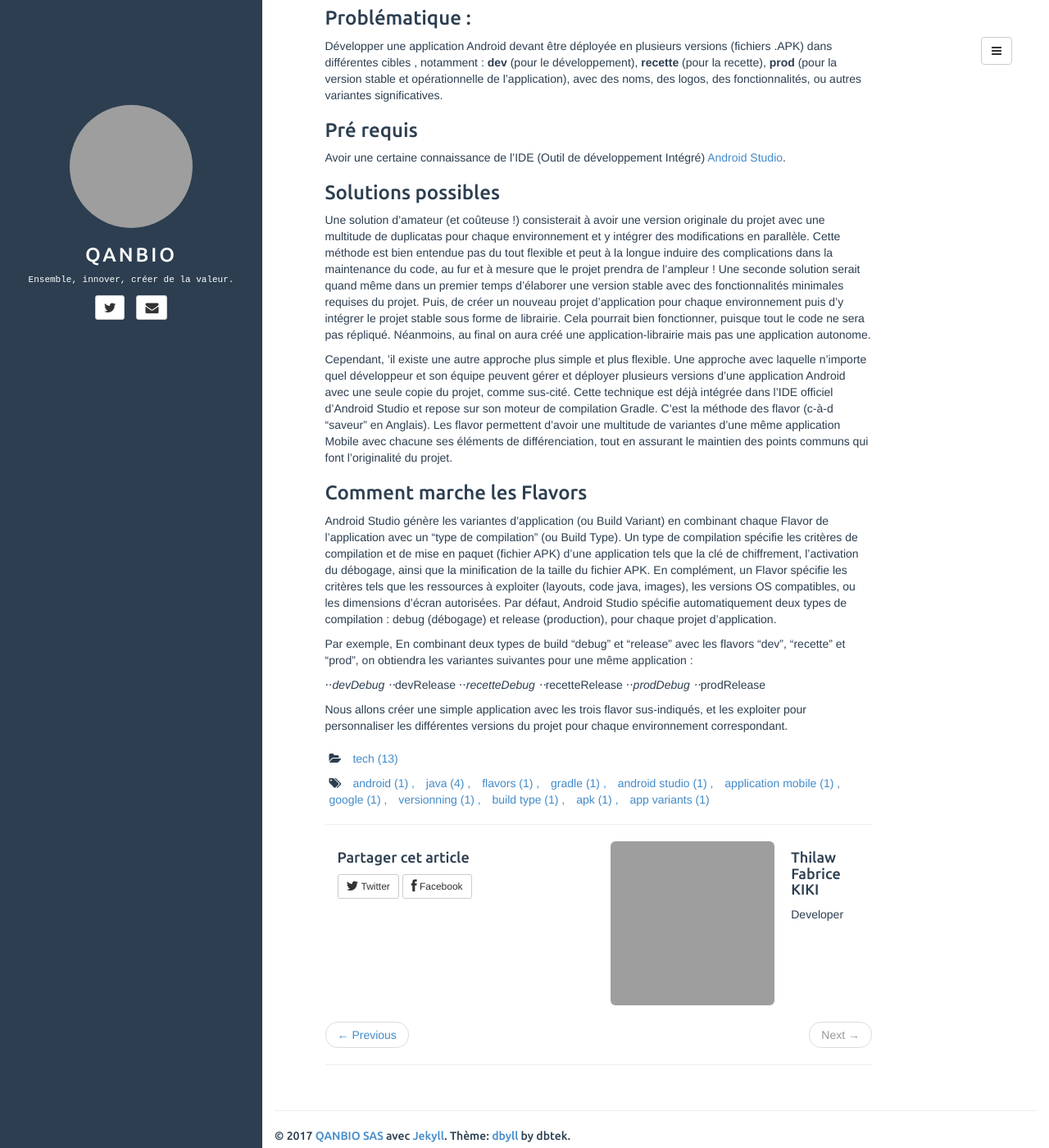
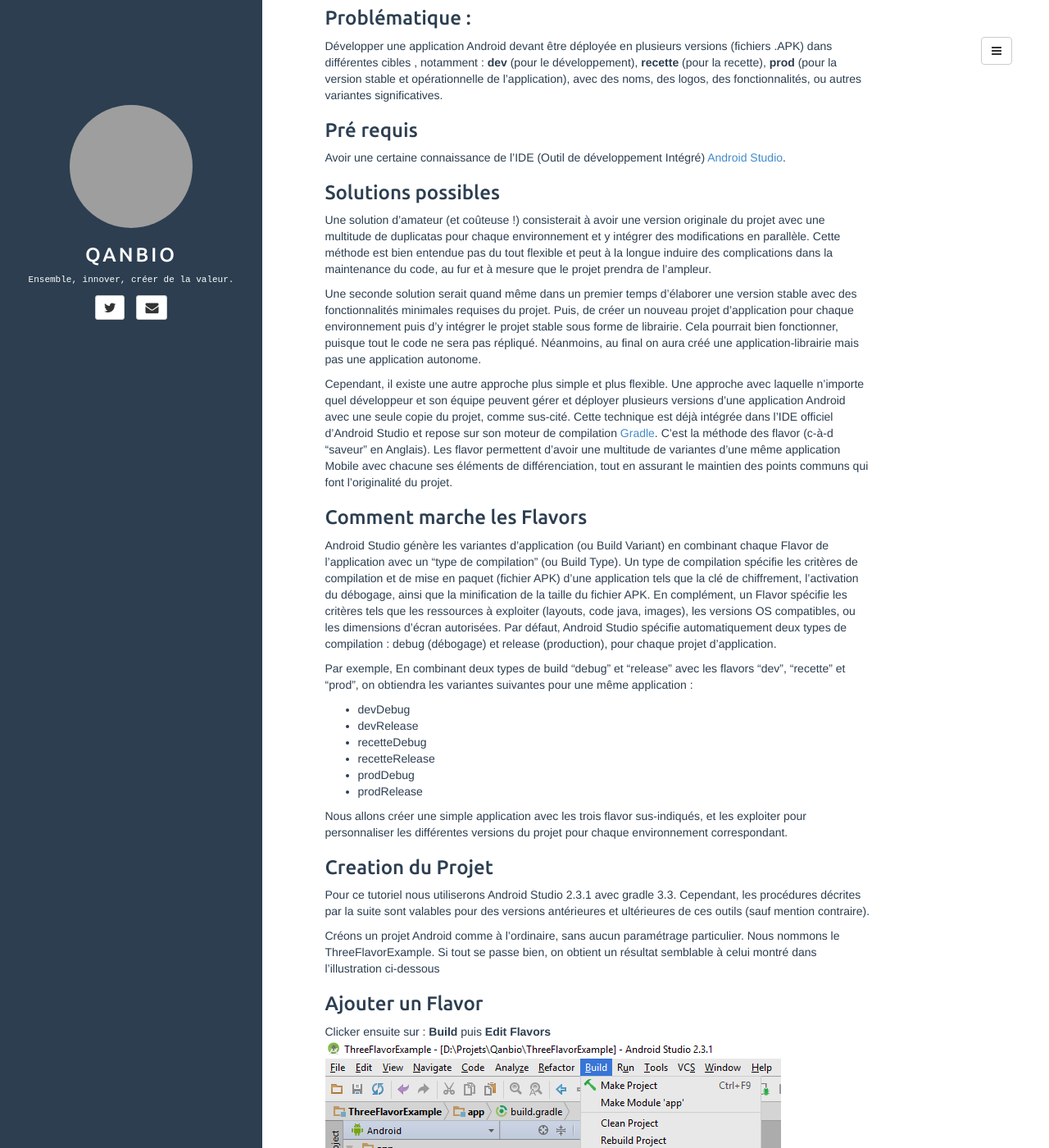
Before and after one commit to qanbio/blog, a Jekyll site: the page built from _posts/2017-05-18-configurer-plusieurs-versions-pour-une-meme-application-mobile-android.md, in a window 1280 px wide and 1400 px high, scrolled down 190 px. Shown: the whole window at 82% size. Built offline with Jekyll 4.4.1, drawn with Linux system fonts in a browser that asks for light colours; comment, search, counter and statistics services are not loaded; grey boxes are pictures that could not be loaded.

Commit message:
ajouter un flavor

```diff
--- a/_posts/2017-05-18-configurer-plusieurs-versions-pour-une-meme-application-mobile-android.md
+++ b/_posts/2017-05-18-configurer-plusieurs-versions-pour-une-meme-application-mobile-android.md
@@ -15,11 +15,11 @@
 Avoir une certaine connaissance de l’IDE (Outil de développement Intégré) [Android Studio](https://developer.android.com/studio/index.html).
 
 ### Solutions possibles
-Une solution d’amateur (et coûteuse !) consisterait à avoir une version originale du projet avec une multitude de duplicatas pour chaque environnement et y intégrer des modifications en parallèle. Cette méthode est bien entendue pas du tout flexible et peut à la longue induire des complications dans la maintenance du code, au fur et à mesure que le projet prendra de
-l’ampleur !
+Une solution d’amateur (et coûteuse !) consisterait à avoir une version originale du projet avec une multitude de duplicatas pour chaque environnement et y intégrer des modifications en parallèle. Cette méthode est bien entendue pas du tout flexible et peut à la longue induire des complications dans la maintenance du code, au fur et à mesure que le projet prendra de l’ampleur.
+
 Une seconde solution serait quand même dans un premier temps d’élaborer une version stable avec des fonctionnalités minimales requises du projet. Puis, de créer un nouveau projet d’application pour chaque environnement puis d’y intégrer le projet stable sous forme de librairie. Cela pourrait bien fonctionner, puisque tout le code ne sera pas répliqué. Néanmoins, au final on aura créé une application-librairie mais pas une application autonome.
 
-Cependant, ’il existe une autre approche plus simple et plus flexible. Une approche avec laquelle n’importe quel développeur et son équipe peuvent gérer et déployer plusieurs versions d’une application Android avec une seule copie du projet, comme sus-cité. Cette technique est déjà intégrée dans l’IDE officiel d’Android Studio et repose sur son moteur de compilation Gradle. C’est la méthode des flavor (c-à-d “saveur” en Anglais). Les flavor permettent d’avoir une multitude de variantes d’une même application Mobile avec chacune ses éléments de différenciation, tout en assurant le maintien des points communs qui font l’originalité du projet.
+Cependant, il existe une autre approche plus simple et plus flexible. Une approche avec laquelle n’importe quel développeur et son équipe peuvent gérer et déployer plusieurs versions d’une application Android avec une seule copie du projet, comme sus-cité. Cette technique est déjà intégrée dans l’IDE officiel d’Android Studio et repose sur son moteur de compilation [Gradle](https://gradle.org/). C’est la méthode des flavor (c-à-d “saveur” en Anglais). Les flavor permettent d’avoir une multitude de variantes d’une même application Mobile avec chacune ses éléments de différenciation, tout en assurant le maintien des points communs qui font l’originalité du projet.
 
 ### Comment marche les Flavors
 
@@ -28,11 +28,20 @@
 
 Par exemple, En combinant deux types de build “debug”  et “release” avec les flavors “dev”, “recette” et “prod”, on obtiendra les variantes suivantes pour une même application :
 
-⋅⋅*devDebug
-⋅⋅*devRelease
-⋅⋅*recetteDebug
-⋅⋅*recetteRelease
-⋅⋅*prodDebug
-⋅⋅*prodRelease
+* devDebug
+* devRelease
+* recetteDebug
+* recetteRelease
+* prodDebug
+* prodRelease
 
 Nous allons créer une simple application avec les trois flavor sus-indiqués, et les exploiter pour personnaliser les différentes versions du projet pour chaque environnement correspondant.
+
+### Creation du Projet
+Pour ce tutoriel nous utiliserons Android Studio 2.3.1 avec gradle 3.3. Cependant, les procédures décrites par la suite sont valables pour des versions antérieures et ultérieures de ces outils (sauf mention contraire).
+
+Créons un projet Android comme à l’ordinaire, sans aucun paramétrage particulier. Nous nommons le ThreeFlavorExample. Si tout se passe bien, on obtient un résultat semblable à celui montré dans l’illustration ci-dessous
+
+### Ajouter un Flavor
+Clicker ensuite sur : **Build** puis **Edit Flavors**
+![ajouter un nouveau flavor](../../../../assets/media/2017-05-18-configurer-plusieurs-versions-pour-une-meme-application-mobile-android/add_new_flavor.png "ajouter un noouveau flavor")
```
Also changed, not shown: other parts of _posts/2017-05-18-configurer-plusieurs-versions-pour-une-meme-application-mobile-android.md (+1 -1 lines).
